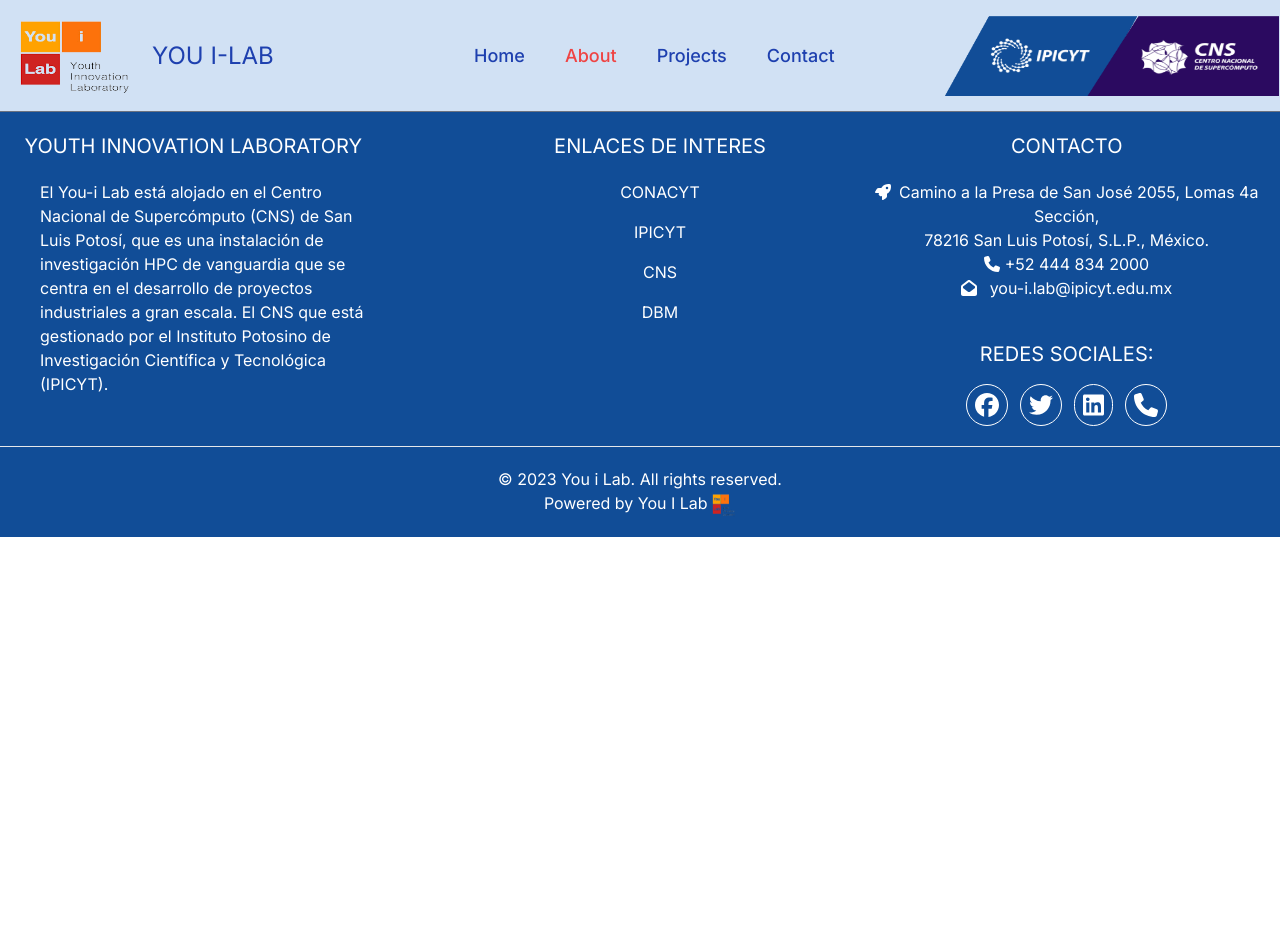
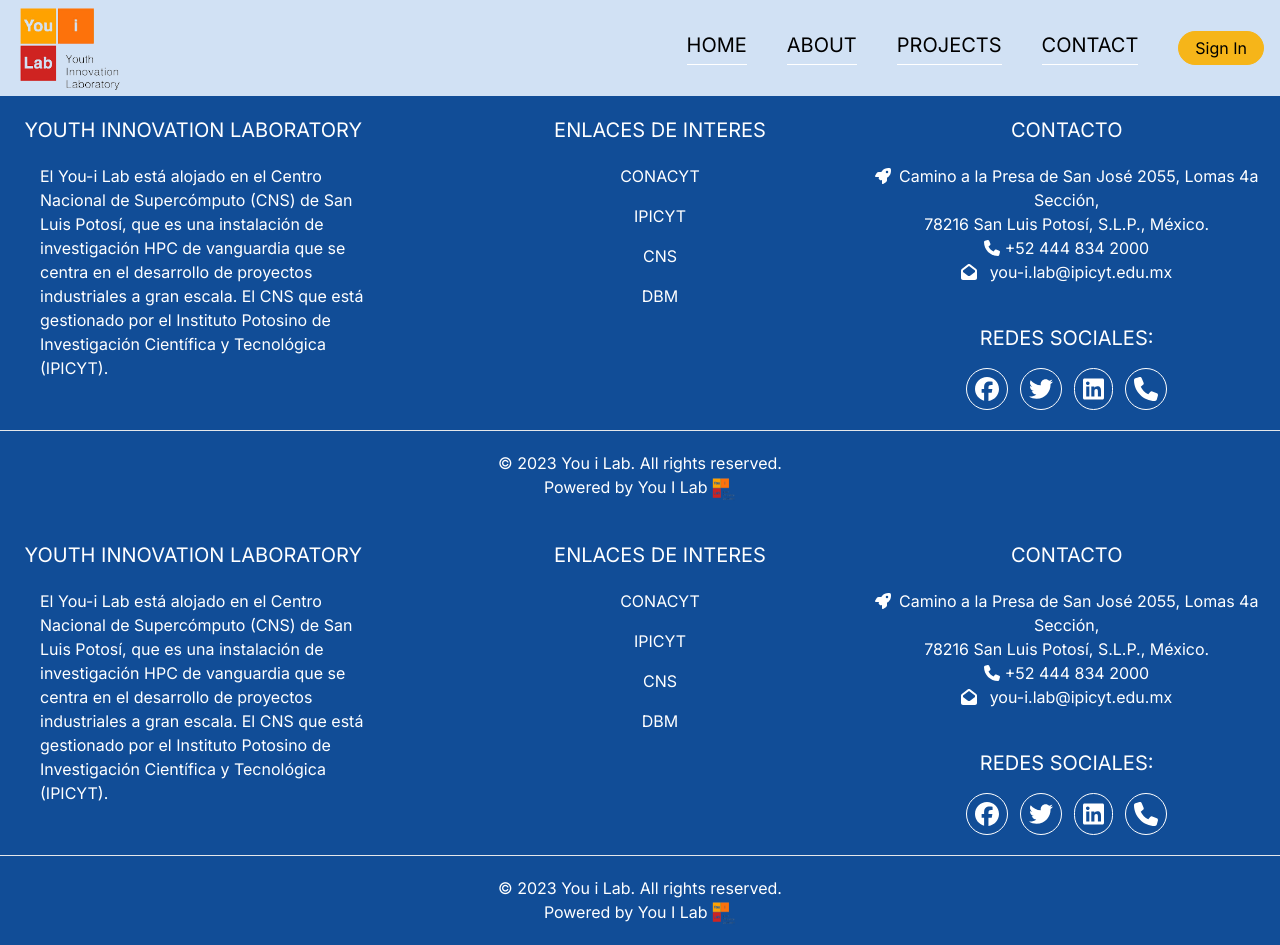
Before and after one commit to Martinvega17/you-ilab-next, a Next.js app: page /About in a window 1280 px wide. Before the commit the page ends 800 px from the top, so only its background shows below. Built offline with nearby package versions, Linux system fonts and the light colour scheme.

Commit message:
nav modification

```diff
--- a/app/About/page.jsx
+++ b/app/About/page.jsx
@@ -1,11 +1,14 @@
-import Navbar from '@/components/NavBar';
 import Footer from '@/components/Footer';
+import Head from 'next/head';
 const About = () => {
     return (
         <main>
+            <Head>
+                <title>You- i Lab | About</title>
+                <meta name='description' content='Page About'/>
+            </Head>
             <div className="w-full bg-banner-bg bg-center">
                 <div className="w-full text-white">
-                    <Navbar activeRoute="/About" />
                     <Footer />
                 </div>
             </div>
--- a/app/Contact/page.jsx
+++ b/app/Contact/page.jsx
@@ -1,12 +1,9 @@
-import Navbar from '@/components/NavBar';
-import Footer from '@/components/Footer';
+
 const Contact = () => {
     return (
         <main>
             <div className="w-full bg-banner-bg bg-center">
                 <div className="w-full text-white">
-                    <Navbar activeRoute="/Contact" />
-                    <Footer />
                 </div>
             </div>
         </main>
--- a/app/components/Aliados.jsx
+++ b/app/components/Aliados.jsx
@@ -118,7 +118,7 @@ const AliadosCarousel = () => {
     ];
 
     return (
-        <div className='mb-16 ml-10 mr-0'>
+        <div className='mb-16 ml-10 mr-0 relative -z-10'>
             <h2 className='text-center text-3xl mb-10 mt-12'>Aliados</h2>
             <Slider {...settings}>
                 {images.map((image) => (
--- a/app/components/Footer.jsx
+++ b/app/components/Footer.jsx
@@ -42,7 +42,7 @@ const Footer = () => {
                         <FontAwesomeIcon icon={faPhone} />
                         <span> +52 444 834 2000</span>
                     </p>
-                    <p className="mb-10">
+                    <p className="mb-10 ">
                         <FontAwesomeIcon icon={faEnvelopeOpen} />
                         <span className="ml-2"> you-i.lab@ipicyt.edu.mx</span>
                     </p>
--- a/app/components/NavBar.jsx
+++ b/app/components/NavBar.jsx
@@ -1,112 +1,108 @@
 "use client"
 import React, { useState } from "react";
+import logo_you_i_lab from "../assets/logos/logo-you-i_lab.png";
 import Image from "next/image";
-import logo_you_i_lab from '../assets/logos/logo-you-i_lab.png';
-import logo_cns from '../assets/logos/logo-cns.png';
-import logo_ipicyt from '../assets/logos/logo-ipicyt.png';
-import Link from 'next/link';
-import { FaBars, FaTimes } from 'react-icons/fa';
+import Link from "next/link";
+import { BsList, BsPinterest, BsX, BsYoutube } from "react-icons/bs"
 
-const Navbar = ({ activeRoute }) => {
-  const [isMenuOpen, setIsMenuOpen] = useState(false);
-
-  const toggleMenu = () => {
-    setIsMenuOpen(prev => !prev);
+const styles= {
+  navLinks: 'cursor pointer ml-10 uppercase border-b border-white hover:border-[#F6B519] text-xl',
 };
 
+function NavBar() {
+  const [menuOpen, setMenuOpen] = useState(false);
+  const toggleMenu = () => setMenuOpen(!menuOpen);
   return (
-    <div className="w-full h-20 lg:h-28 border-b-[1px] border-gray-500 bg-navbarBlue">
-      <div className="max-w-screen-3xl h-full mx-auto px-4 flex items-center justify-between">
-        <div className="flex items-center gap-4">
+    <header>
+      <nav className="w-full h-24 shadow-xl bg-navbarBlue">
+        {/* Desktop Menu */}
+        <div className="flex items-center justify-between h-full px-4 w-full">
+          <Link href="/">
             <Image
-            className="text-white text-lg py-0 font-regular h-20"
               src={logo_you_i_lab}
-            alt="Logo"
-            style={{ maxWidth: '120px' }}
-          />
-          <h1 className="text-2xl uppercase font-regular text-blue-800">You i-Lab</h1>
-        </div>
-        {/* Mobile Hamburger Button */}
-        <div className="-mr-2 flex md:hidden ml-auto">
-          <button
-            type="button"
-            onClick={toggleMenu}
-            className="inline-flex items-center justify-center p-2 rounded-md text-gray-400 hover:text-white hover:bg-gray-700 focus:outline-none focus:ring-2 focus:ring-offset-2 focus:ring-offset-gray-800 focus:ring-white"
-          >
-            <span className="sr-only">Open Main Menu</span>
-            {isMenuOpen ? <FaTimes /> : <FaBars />}
-          </button>
-        </div>
-        {/* Mobile Menu */}
-        {isMenuOpen && (
-          <div className="md:hidden absolute top-20 left-0 w-full bg-navbarBlue text-black">
-            <ul className="px-2 pt-2 pb-3 space-y-1 sm:px-3">
-              <li className={activeRoute === "/" ? "text-red-500 hover:bg-gray-700 hover:text-white block px-3 py-2 rounded-md text-lg font-medium" : "text-blue-800 hover:bg-gray-700 hover:text-white block px-3 py-2 rounded-md text-lg font-medium"}>
-                <Link href="/" passHref>
-                  Home
+              alt="Logo You i Lab"
+              width={110}
+              height={75}
+              className="cursor-pointer" />
           </Link>
+          <div className="text-black hidden sm:flex">
+            <ul className="hidden sm:flex">
+              <li className={styles.navLinks}>
+                <Link href='/Home'>Home</Link>
               </li>
-              <li className={activeRoute === "/About" ? "text-red-500 hover:bg-gray-700 hover:text-white block px-3 py-2 rounded-md text-lg font-medium" : "text-blue-800 hover:bg-gray-700 hover:text-white block px-3 py-2 rounded-md text-lg font-medium"}>
-                <Link href="/About" passHref>
-                  About
-                </Link>
+              <li className={styles.navLinks}>
+                <Link href='/About'>About</Link>
               </li>
-              <li className={activeRoute === "/Projects" ? "text-red-500 hover:bg-gray-700 hover:text-white block px-3 py-2 rounded-md text-lg font-medium" : "text-blue-800 hover:bg-gray-700 hover:text-white block px-3 py-2 rounded-md text-lg font-medium"}>
-                <Link href="/Projects" passHref>
-                  Projects
-                </Link>
+              <li className={styles.navLinks}>
+                <Link href='/Projects'>Projects</Link>
               </li>
-              <li className={activeRoute === "/Contact" ? "text-red-500 hover:bg-gray-700 hover:text-white block px-3 py-2 rounded-md text-lg font-medium" : "text-blue-800 hover:bg-gray-700 hover:text-white block px-3 py-2 rounded-md text-lg font-medium"}>
-                <Link href="/Contact" passHref>
-                  Contact
-                </Link>
+              <li className={styles.navLinks}>
+                <Link href='/Contact'>Contact</Link>
+              </li>
+              <li className="flex items-center space-x-5 text-[#F6B519] ml-10">
+                <h3 className="cursor-pointer border border-[#F6B519] px-4 py-1 rounded-full bg-[#F6B519] text-black hover:bg-black hover:text-[#F6B519] ease-in-out duration-300">Sign In</h3>
               </li>
             </ul>
           </div>
-        )}
-        {/* Desktop Menu */}
-        <ul className="hidden md:flex items-center space-x-4 flex-1 justify-center text-black">
-        <li className={activeRoute === "/" ? "text-red-500 hover:bg-gray-700 hover:text-white block px-3 py-2 rounded-md text-lg font-medium" : "text-blue-800 hover:bg-gray-700 hover:text-white block px-3 py-2 rounded-md text-lg font-medium"}>
-                <Link href="/" passHref>
-                  Home
-                </Link>
+        {/* Mobile Menu */}
+        <div onClick={toggleMenu}
+        className="sm:hidden cursor-pointer pl-24">
+          <BsList className="h-8 w-8 text-[#F6B519] fixed -ml-5" />
+        </div>
+        </div>
+        <div className={menuOpen ? "fixed top-0 left-0 w-[75%] sm:hidden h-screen bg-[#ecf0f3] p-10 ease-in-out duration-500" : "fixed left-[-100%] top-0 p-10 ease-in-out duration-500"}>
+          <div className="flex w-full items-center justify-end">
+            <div onClick={toggleMenu}
+            className="cursor-pointer">
+              <BsX className="h-8 w-8 text-[#F6B519]" />
+            </div>
+          </div>
+          {/* Mobile Menu Links */}
+          <div className="flex-col py-4">
+          <ul>
+              <li onClick={() => setMenuOpen(false)}
+              className="py-4 hover:underline hover:decoration-[#F6B519]">
+                <Link href='/'>Home</Link>
               </li>
-              <li className={activeRoute === "/About" ? "text-red-500 hover:bg-gray-700 hover:text-white block px-3 py-2 rounded-md text-lg font-medium" : "text-blue-800 hover:bg-gray-700 hover:text-white block px-3 py-2 rounded-md text-lg font-medium"}>
-                <Link href="/About" passHref>
-                  About
-                </Link>
+              <li onClick={() => setMenuOpen(false)}
+              className="py-4 hover:underline hover:decoration-[#F6B519]">
+                <Link href='/About'>About</Link>
               </li>
-              <li className={activeRoute === "/Projects" ? "text-red-500 hover:bg-gray-700 hover:text-white block px-3 py-2 rounded-md text-lg font-medium" : "text-blue-800 hover:bg-gray-700 hover:text-white block px-3 py-2 rounded-md text-lg font-medium"}>
-                <Link href="/Projects" passHref>
-                  Projects
-                </Link>
+              <li onClick={() => setMenuOpen(false)}
+              className="py-4 hover:underline hover:decoration-[#F6B519]">
+                <Link href='/Projects'>Projects</Link>
               </li>
-              <li className={activeRoute === "/Contact" ? "text-red-500 hover:bg-gray-700 hover:text-white block px-3 py-2 rounded-md text-lg font-medium" : "text-blue-800 hover:bg-gray-700 hover:text-white block px-3 py-2 rounded-md text-lg font-medium"}>
-                <Link href="/Contact" passHref>
-                  Contact
-                </Link>
+              <li onClick={() => setMenuOpen(false)}
+              className="py-4 hover:underline hover:decoration-[#F6B519]">
+                <Link href='/Contact'>Contact</Link>
+              </li>
+              <li className="flex items-center py-4 text-[#F6B519]">
+                <p className="cursor-pointer px-4 py-1 rounded-full bg-[#F6B519] text-black hover:bg-black hover:text-[#F6B519]ease-in-out duration-300">
+                  Sign In
+                </p>
               </li>
             </ul>
-
-        <div className="flex items-center">
+          </div>
+            {/* Socia Media Links */}
+            <div className="flex flex-row justify-around pt-10 items-center">
+              <Link href="https://www.youtube.com/watch?v=0KLz7NMj1hc">
+                <BsYoutube size={30} className="cursor-pointer hover:text-[#F6B519] ease-in-out duration-300 " />
+              </Link>
+              <Link href="https://www.pinterest.com">
+                <BsPinterest size={30} className="cursor-pointer hover:text-[#F6B519] ease-in-out duration-300 " />
+              </Link>
+            </div>
             <Image
-            src={logo_ipicyt}
-            alt="logo ipicyt"
-            className="h-20 w-48 mr-[-50px] md:block hidden hover:brightness-150 hover:saturate-80 hover:hue-rotate-0"
-            id="logo-ipicyt"
-            style={{ marginLeft: '-90px' }}
-          />
-
-          <Image
-            src={logo_cns}
-            alt="logo cns"
-            className="h-20 w-48 mr-[-15px] md:block hidden hover:brightness-150 hover:saturate-80 hover:hue-rotate-0"
-            id="cns"
+            src={logo_you_i_lab}
+            alt="logo"
+            width={205}
+            height={75}
+            className="cursor-pointer pt-10 mx-auto"
             />
         </div>
-      </div>
-    </div>
-  );
-};
+      </nav>
+    </header>
+  )
+}
 
-export default Navbar;
+export default NavBar
--- a/app/layout.js
+++ b/app/layout.js
@@ -1,6 +1,7 @@
 import './globals.css'
+import NavBar from '@/components/NavBar'
+import Footer from '@/components/Footer'
 import { Inter } from 'next/font/google'
-
 const inter = Inter({ subsets: ['latin'] })
 
 export const metadata = {
@@ -19,7 +20,11 @@ export default function RootLayout({ children }) {
         <link rel="stylesheet" type="text/css"
     href="https://cdnjs.cloudflare.com/ajax/libs/slick-carousel/1.6.0/slick-theme.min.css"/>
         </head>
-      <body className={inter.className}>{children}</body>
+
+      <body className={inter.className}>
+      <NavBar />
+        {children}
+        <Footer /></body>
     </html>
   )
 }
--- a/next.config.js
+++ b/next.config.js
@@ -1,5 +1,8 @@
-module.exports = {
+/** @type {import('next').NextConfig} */
+const NextConfig = {
     images: {
       domains: ['res.cloudinary.com'],
     },
   };
+
+  module.exports = NextConfig;
```
Also changed, not shown: app/Home/page.jsx (added, +85 -0 lines), app/Projects/page.jsx (+6 -11 lines), app/page.js (+7 -7 lines). Lines whose indentation alone changed are shown as unchanged.
